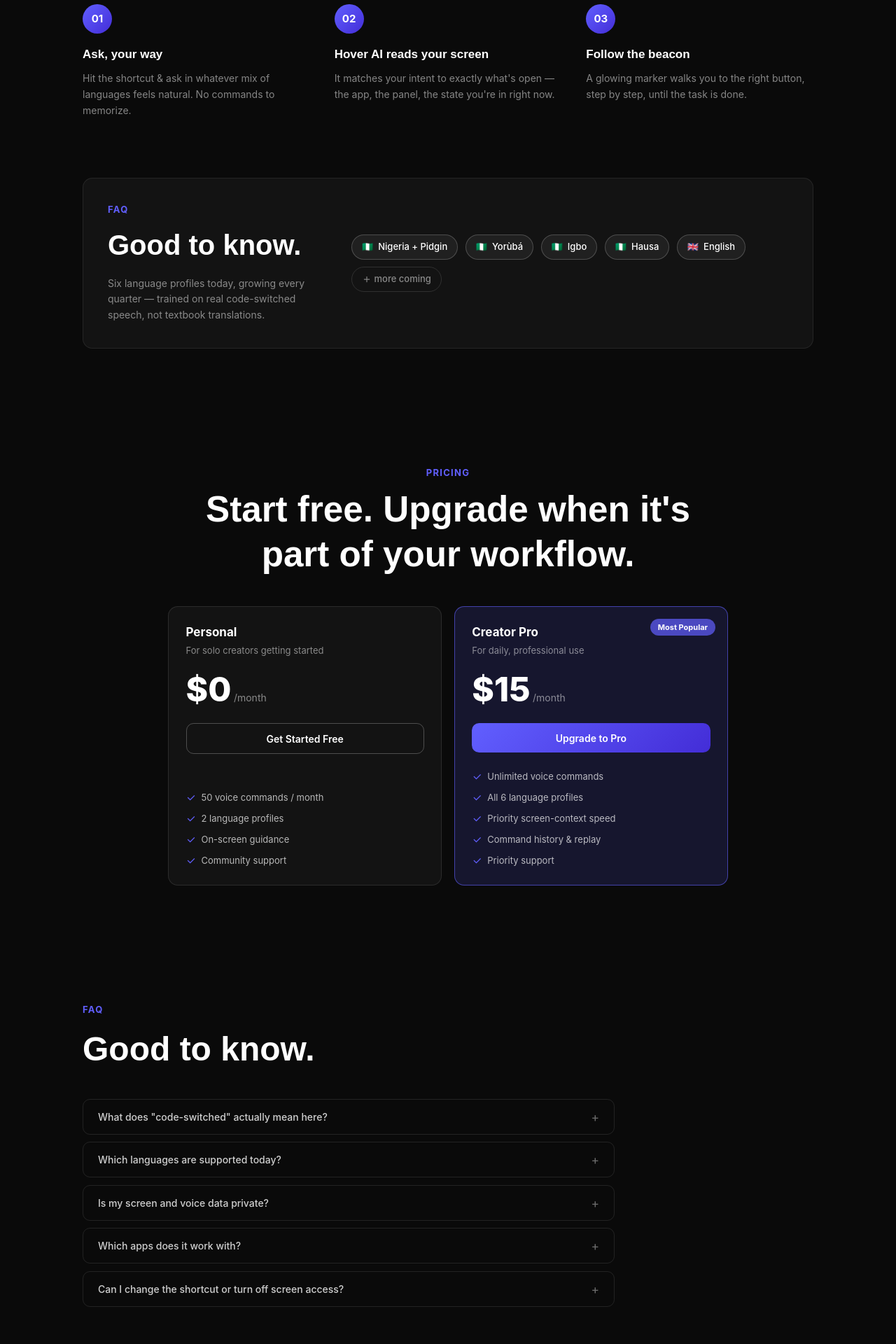
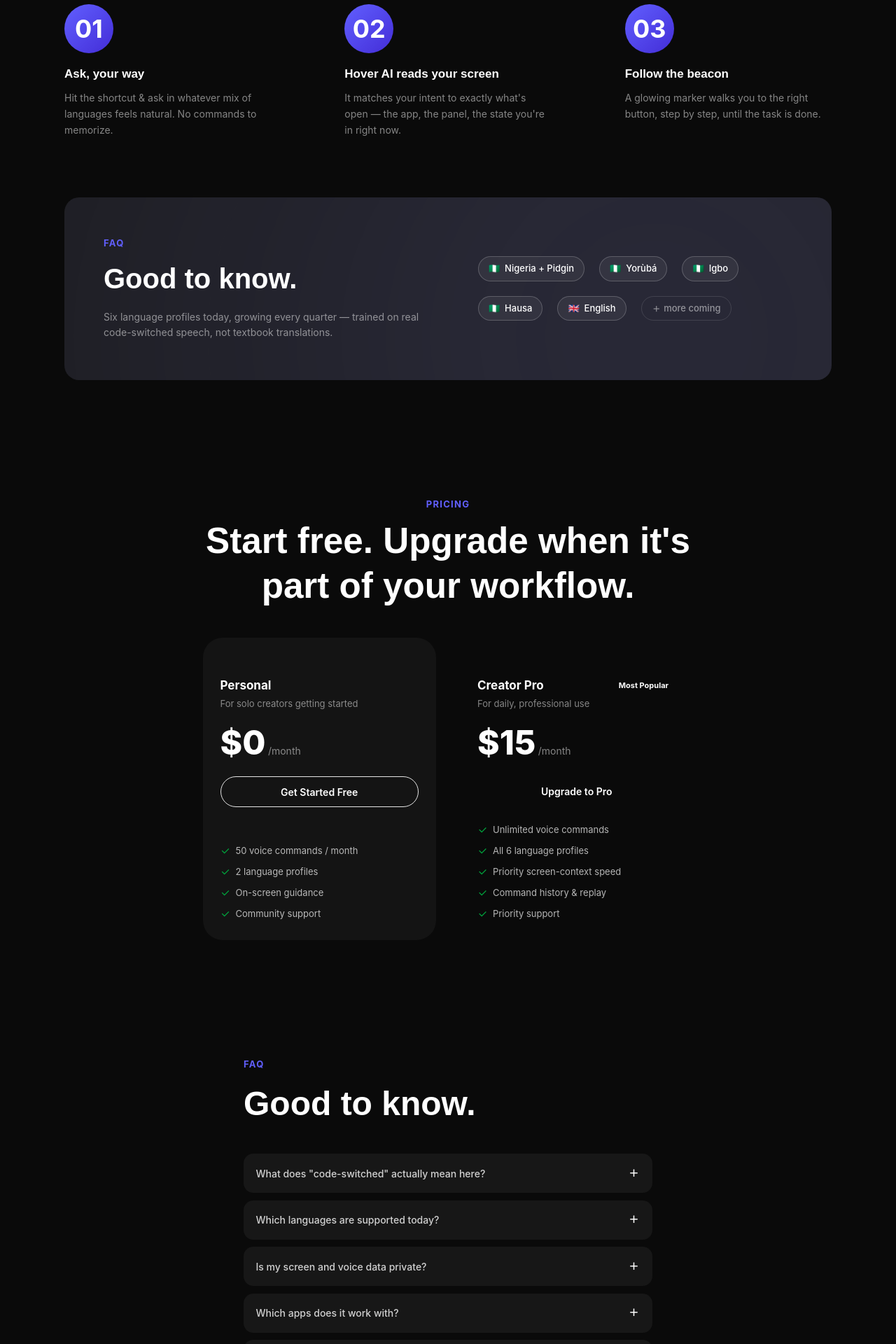
Before and after one commit to TheCodeCheff123/HoverAi, a React (Vite) app in the folder landing_page/: page / in a window 1280 px wide. Shown: the part 2160-4080 px from the top of the page at 70% size. Built offline with nearby package versions, Linux system fonts and the light colour scheme; a web font is replaced by a local one.

Commit message:
fixed pages issues

```diff
--- a/landing_page/src/pages/LandingPage.tsx
+++ b/landing_page/src/pages/LandingPage.tsx
@@ -105,7 +105,7 @@ const PLANS = [
     price: '$0',
     period: '/month',
     cta: 'Get Started Free',
-    ctaStyle: { background: 'transparent', border: '1.5px solid rgba(255,255,255,0.25)', color: '#fff' },
+    ctaStyle: { background: 'var(--color-neutral-700)', border: '1px solid #E5E5E5', color: '#fff' },
     popular: false,
     features: [
       '50 voice commands / month',
@@ -120,7 +120,7 @@ const PLANS = [
     price: '$15',
     period: '/month',
     cta: 'Upgrade to Pro',
-    ctaStyle: { background: 'linear-gradient(135deg, #615fff 0%, #432dd7 100%)', color: '#fff' },
+    ctaStyle: { background: 'var(--color-indigo-400)', color: '#fff' },
     popular: true,
     features: [
       'Unlimited voice commands',
@@ -339,9 +339,6 @@ export default function LandingPage() {
 		</div>
 	  </section>
 
-      {/* ══════════════════════════════════════════════════════════ */}
-      {/* FEATURES                                                    */}
-      {/* ══════════════════════════════════════════════════════════ */}
       <section id="features" className="w-full max-w-[90%] mx-auto px-5 sm:px-8 py-24">
         <FadeUp>
           <p className="text-[13px] font-bold tracking-widest uppercase mb-3" style={{ color: '#615fff' }}>
@@ -373,10 +370,7 @@ export default function LandingPage() {
         </div>
       </section>
 
-      {/* ══════════════════════════════════════════════════════════ */}
-      {/* HOW IT WORKS                                                */}
-      {/* ══════════════════════════════════════════════════════════ */}
-      <section id="how-it-works" className="w-full max-w-[1100px] mx-auto px-5 sm:px-8 py-24">
+      <section id="how-it-works" className="w-full max-w-[90%] mx-auto px-5 sm:px-8 py-24">
         <FadeUp>
           <p className="text-[13px] font-bold tracking-widest uppercase mb-3" style={{ color: '#615fff' }}>
             How it Works
@@ -386,12 +380,12 @@ export default function LandingPage() {
           </h2>
         </FadeUp>
 
-        <div className="grid grid-cols-1 md:grid-cols-3 gap-10">
+        <div className="grid grid-cols-1 md:grid-cols-3 gap-30">
           {STEPS.map((s, i) => (
             <FadeUp key={s.num} delay={i * 0.1}>
               <div>
                 <div
-                  className="w-12 h-12 rounded-full flex items-center justify-center mb-5 text-[15px] font-bold text-white"
+                  className="w-20 h-20 rounded-full flex items-center justify-center mb-5 text-[36px] font-bold text-white"
                   style={{ background: 'linear-gradient(135deg, #615fff 0%, #432dd7 100%)' }}
                 >
                   {s.num}
@@ -404,17 +398,34 @@ export default function LandingPage() {
         </div>
       </section>
 
-      {/* ══════════════════════════════════════════════════════════ */}
-      {/* LANGUAGES                                                   */}
-      {/* ══════════════════════════════════════════════════════════ */}
-      <section id="languages" className="w-full max-w-[1100px] mx-auto px-5 sm:px-8 pb-24">
+      <section id="languages" className="w-full max-w-[90%] mx-auto px-5 sm:px-8 pb-24">
               <FadeUp>
                 <div
-            className="rounded-2xl p-8 md:p-10 flex flex-col md:flex-row md:items-center gap-8"
-            style={{ background: 'rgba(255,255,255,0.04)', border: '1px solid rgba(255,255,255,0.08)' }}
+                  className="relative rounded-3xl p-8 md:p-16 flex flex-col md:flex-row md:items-center justify-between gap-20 overflow-hidden"
+                  style={{
+                    background: 'var(--color-neutral-900)',
+                    border: '1px solid var(--color-neutral-800)',
+                  }}
                 >
+                  {/* Glow ellipse — top-right */}
+                  <div
+                    aria-hidden="true"
+                    style={{
+                      position: 'absolute',
+                      top: '-152px',
+                      right: '-100px',
+                      width: '700px',
+                      height: '700px',
+                      borderRadius: '50%',
+                      background: '#9999FF',
+                      filter: 'blur(900px)',
+                      opacity: 1,
+                      pointerEvents: 'none',
+                    }}
+                  />
+
                   {/* Left */}
-            <div className="md:max-w-[320px]">
+                  <div className="relative md:max-w-[90%]">
                     <p className="text-[13px] font-bold tracking-widest uppercase mb-3" style={{ color: '#615fff' }}>
                       FAQ
                     </p>
@@ -427,7 +438,7 @@ export default function LandingPage() {
                   </div>
 
                   {/* Right — language pills */}
-            <div className="flex flex-wrap gap-3">
+                  <div className="relative flex flex-wrap gap-6">
                     {LANGUAGES.map(l => (
                       <span
                         key={l.label}
@@ -450,10 +461,7 @@ export default function LandingPage() {
               </FadeUp>
 	</section>
 
-      {/* ══════════════════════════════════════════════════════════ */}
-      {/* PRICING                                                     */}
-      {/* ══════════════════════════════════════════════════════════ */}
-      <section id="pricing" className="w-full max-w-[1100px] mx-auto px-5 sm:px-8 py-24">
+      <section id="pricing" className="w-full max-w-[90%] mx-auto px-5 sm:px-8 py-24">
         <FadeUp className="text-center mb-12">
           <p className="text-[13px] font-bold tracking-widest uppercase mb-3" style={{ color: '#615fff' }}>
             Pricing
@@ -463,30 +471,35 @@ export default function LandingPage() {
           </h2>
         </FadeUp>
 
-        <div className="grid grid-cols-1 md:grid-cols-2 gap-5 max-w-[800px] mx-auto">
+        <div className="grid grid-cols-1 md:grid-cols-2 gap-10 max-w-200 mx-auto">
           {PLANS.map((plan, i) => (
             <FadeUp key={plan.name} delay={i * 0.1}>
               <div
-                className="rounded-2xl p-7 h-full flex flex-col relative"
+                className="rounded-4xl pt-16 pb-8 px-7 h-full flex flex-col relative"
                 style={{
                   background: plan.popular
-                    ? 'rgba(97,95,255,0.15)'
+                    ? 'var(--color-indigo-950)'
                     : 'rgba(255,255,255,0.04)',
                   border: plan.popular
-                    ? '1.5px solid rgba(97,95,255,0.6)'
-                    : '1px solid rgba(255,255,255,0.1)',
+                    ? '1px solid var(--color-indigo-400)'
+                    : '1px solid var(--color-neutral-700)',
                 }}
               >
+				<div className='flex justify-between items-start'>
+					<div>
+						<p className="text-[17px] font-bold text-white mb-1">{plan.name}</p>
+						<p className="text-[13px] text-white/50 mb-6">{plan.sub}</p>
+					</div>
+
 					{plan.popular && (
 						<span
-                    className="absolute top-5 right-5 text-[11px] font-bold px-3 py-1 rounded-full text-white"
-                    style={{ background: 'rgba(97,95,255,0.7)' }}
+							className="text-[11px] font-bold px-3 py-1 rounded-full text-white"
+							style={{ background: 'var(--color-indigo-400)' }}
 						>
 							Most Popular
 						</span>
 					)}
-                <p className="text-[17px] font-bold text-white mb-1">{plan.name}</p>
-                <p className="text-[13px] text-white/50 mb-6">{plan.sub}</p>
+				</div>
 
                 {/* Price */}
                 <div className="flex items-baseline gap-1 mb-7">
@@ -496,7 +509,7 @@ export default function LandingPage() {
 
                 {/* CTA */}
                 <button
-                  className="w-full py-3 rounded-xl text-[14px] font-semibold mb-7 transition-opacity hover:opacity-90"
+                  className="w-full py-3 rounded-full text-[14px] font-semibold mb-7 transition-opacity hover:opacity-90"
                   style={plan.ctaStyle as React.CSSProperties}
                 >
                   {plan.cta}
@@ -506,7 +519,7 @@ export default function LandingPage() {
                 <ul className="flex flex-col gap-3 mt-auto">
                   {plan.features.map(f => (
                     <li key={f} className="flex items-center gap-2 text-[13px] text-white/70">
-                      <RemixIcon name="ri-check-line" size={15} color="#615fff" />
+                      <RemixIcon name="ri-check-line" size={15} color="#00A63E" />
                       {f}
                     </li>
                   ))}
@@ -517,10 +530,7 @@ export default function LandingPage() {
         </div>
       </section>
 
-      {/* ══════════════════════════════════════════════════════════ */}
-      {/* FAQ                                                         */}
-      {/* ══════════════════════════════════════════════════════════ */}
-      <section id="faq" className="w-full max-w-[1100px] mx-auto px-5 sm:px-8 py-24">
+      <section id="faq" className="w-full max-w-[50%] mx-auto px-5 sm:px-8 py-24">
         <FadeUp>
           <p className="text-[13px] font-bold tracking-widest uppercase mb-3" style={{ color: '#615fff' }}>
             FAQ
@@ -530,20 +540,20 @@ export default function LandingPage() {
           </h2>
         </FadeUp>
 
-        <div className="flex flex-col gap-3 max-w-[760px]">
+        <div className="flex flex-col gap-3">
           {FAQS.map((item, i) => (
             <FadeUp key={item.q} delay={i * 0.06}>
               <div
-                className="rounded-xl overflow-hidden"
-                style={{ border: '1px solid rgba(255,255,255,0.1)' }}
+                className="rounded-2xl bg-neutral-900 overflow-hidden"
+                style={{ border: '1px solid var(--color-neutral-700)' }}
               >
                 <button
-                  className="w-full flex items-center justify-between px-6 py-4 text-left"
+                  className="w-full flex items-center justify-between p-5 text-left"
                   onClick={() => setOpenFaq(openFaq === i ? null : i)}
                 >
                   <span className="text-[14px] font-medium text-white/80">{item.q}</span>
-                  <span className="ml-4 shrink-0 text-white/40 text-xl leading-none">
-                    {openFaq === i ? '×' : '+'}
+                  <span className="ml-4 shrink-0 transition-transform duration-200" style={{ transform: openFaq === i ? 'rotate(45deg)' : 'rotate(0deg)' }}>
+                    <RemixIcon name="ri-add-fill" size={18} color="var(--color-neutral-700)" />
                   </span>
                 </button>
                 <AnimatePresence initial={false}>
@@ -567,13 +577,10 @@ export default function LandingPage() {
         </div>
       </section>
 
-      {/* ══════════════════════════════════════════════════════════ */}
-      {/* CTA BANNER                                                  */}
-      {/* ══════════════════════════════════════════════════════════ */}
-      <section className="w-full max-w-[1100px] mx-auto px-5 sm:px-8 pb-24">
+      <section className="w-full max-w-275 mx-auto px-5 sm:px-8 pb-24">
         <FadeUp>
           <div
-            className="rounded-3xl px-8 py-16 flex flex-col items-center text-center"
+            className="rounded-[48px] px-8 py-16 flex flex-col items-center text-center"
             style={{
               background: 'linear-gradient(135deg, #6366f1 0%, #22c55e 100%)',
             }}
```
Also changed, not shown: landing_page/src/components/LandingFooter.tsx (+109 -57 lines), landing_page/src/index.css (line endings or trailing spaces). Lines whose indentation alone changed are shown as unchanged.
